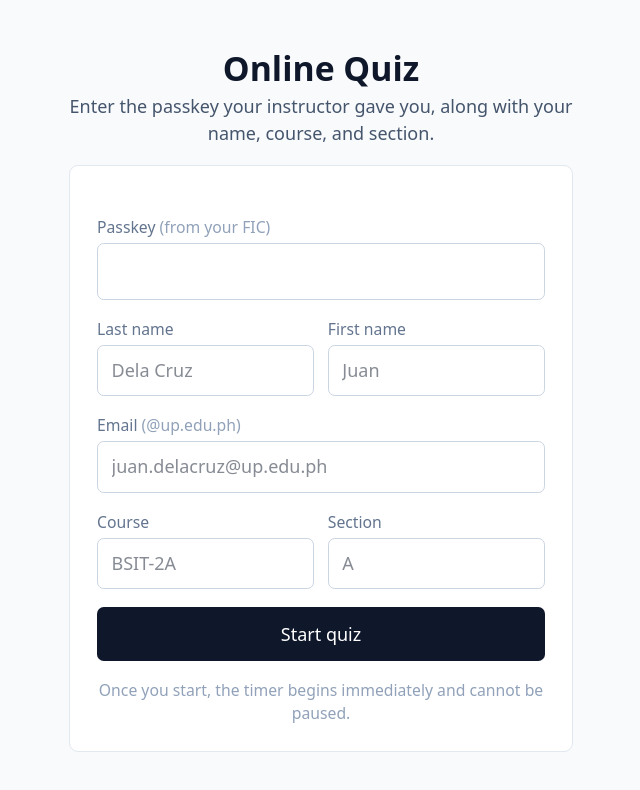
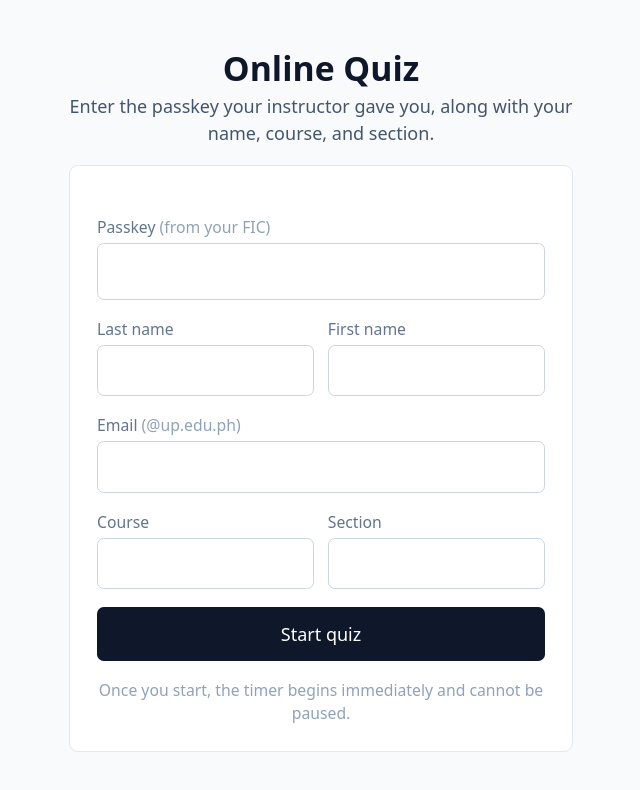
Before and after one commit to cenonelca/online-quiz-app, a Next.js app: page /join in a window 1280 px wide. Shown: the top 790 px of the page, without its empty margins (319-959 px from the left). Built offline with nearby package versions, Linux system fonts and the light colour scheme.

Commit message:
Remove example placeholder text from join form fields
Removed placeholder text from various input fields in the JoinIntakeForm component.

```diff
--- a/src/app/join/JoinIntakeForm.tsx
+++ b/src/app/join/JoinIntakeForm.tsx
@@ -85,7 +85,6 @@ export default function JoinIntakeForm({
             value={lastName}
             onChange={(e) => setLastName(e.target.value)}
             className="w-full rounded-md border border-slate-300 px-3 py-2.5 text-base"
-            placeholder="Dela Cruz"
           />
         </div>
         <div>
@@ -97,7 +96,6 @@ export default function JoinIntakeForm({
             value={firstName}
             onChange={(e) => setFirstName(e.target.value)}
             className="w-full rounded-md border border-slate-300 px-3 py-2.5 text-base"
-            placeholder="Juan"
           />
         </div>
       </div>
@@ -114,7 +112,6 @@ export default function JoinIntakeForm({
           pattern="^[a-zA-Z0-9._%+-]+@up\.edu\.ph$"
           title="Must be a valid @up.edu.ph email address"
           className="w-full rounded-md border border-slate-300 px-3 py-2.5 text-base"
-          placeholder="juan.delacruz@up.edu.ph"
         />
       </div>
 
@@ -128,7 +125,6 @@ export default function JoinIntakeForm({
             value={course}
             onChange={(e) => setCourse(e.target.value)}
             className="w-full rounded-md border border-slate-300 px-3 py-2.5 text-base"
-            placeholder="BSIT-2A"
           />
         </div>
         <div>
@@ -140,7 +136,6 @@ export default function JoinIntakeForm({
             value={section}
             onChange={(e) => setSection(e.target.value)}
             className="w-full rounded-md border border-slate-300 px-3 py-2.5 text-base"
-            placeholder="A"
           />
         </div>
       </div>
@@ -159,4 +154,4 @@ export default function JoinIntakeForm({
       </p>
     </form>
   );
-}
+                                                         }
```
